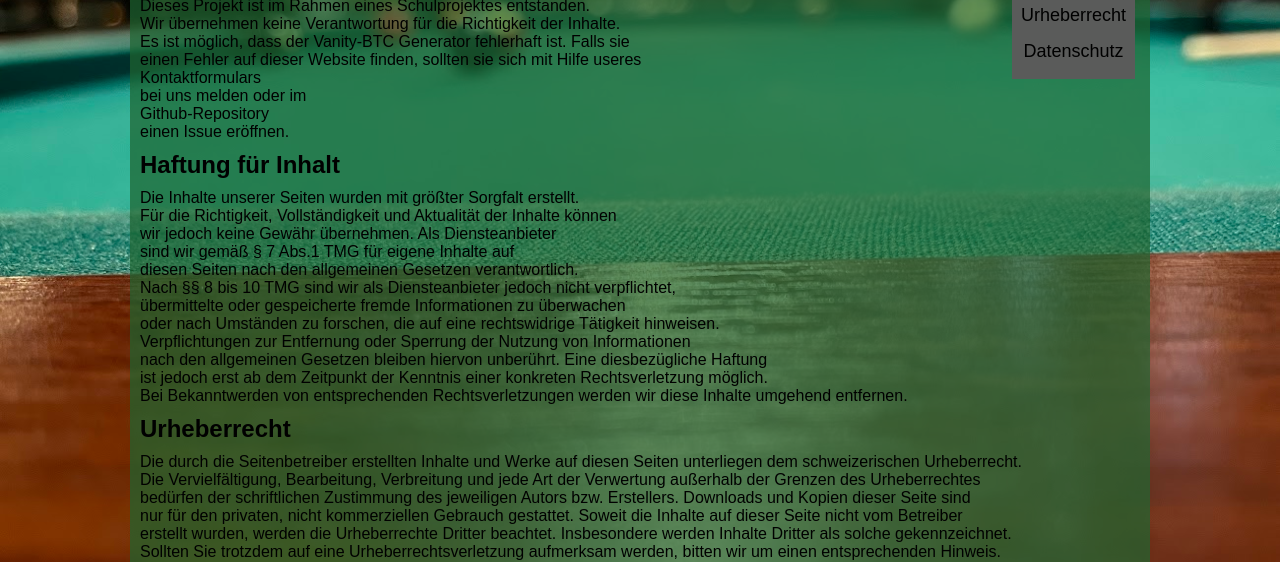
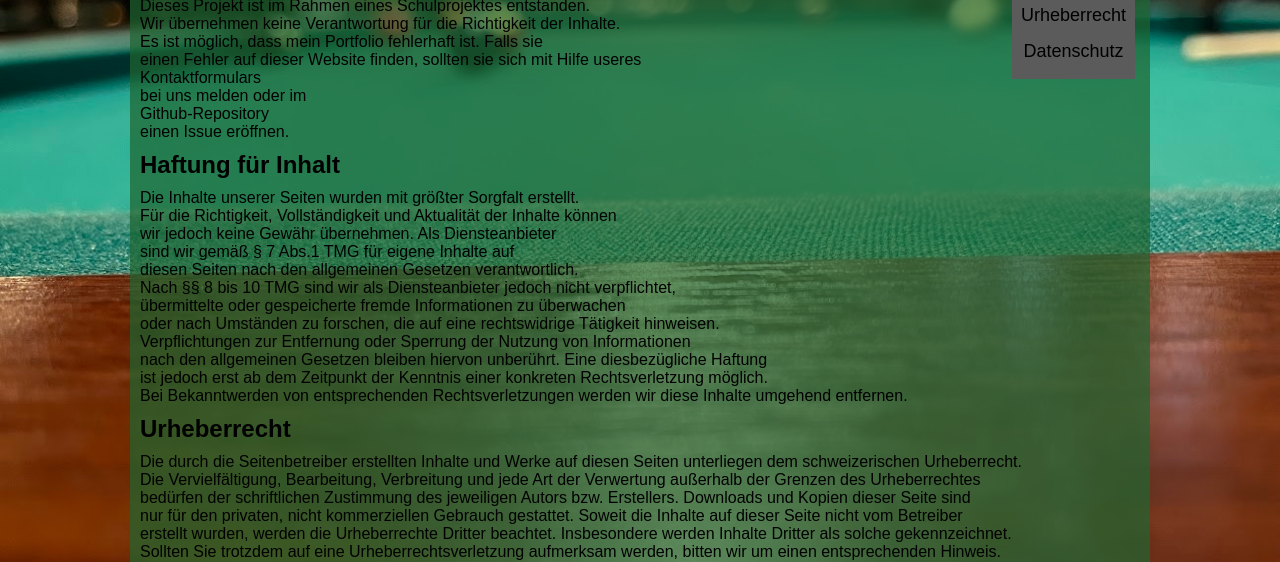
Before and after one commit to Plantero621/projektarbeit, a plain HTML site: page disclaimer.html in a window 1280 px wide. Shown: the part 234-796 px from the top of the page. Drawn offline with Linux system fonts and the light colour scheme; a script that the page names is missing.

```diff
--- a/disclaimer.html
+++ b/disclaimer.html
@@ -34,7 +34,7 @@
         <h2 id="alg">Allgemein</h2>
         Dieses Projekt ist im Rahmen eines Schulprojektes entstanden.<br>
         Wir übernehmen keine Verantwortung für die Richtigkeit der Inhalte.<br>
-        Es ist möglich, dass der Vanity-BTC Generator fehlerhaft ist. Falls sie<br>
+        Es ist möglich, dass mein Portfolio fehlerhaft ist. Falls sie<br>
         einen Fehler auf dieser Website finden, sollten sie sich mit Hilfe useres<br>
         Kontaktformulars<br>
         bei uns melden oder im<br>
```
Also changed, not shown: 1 other file.
